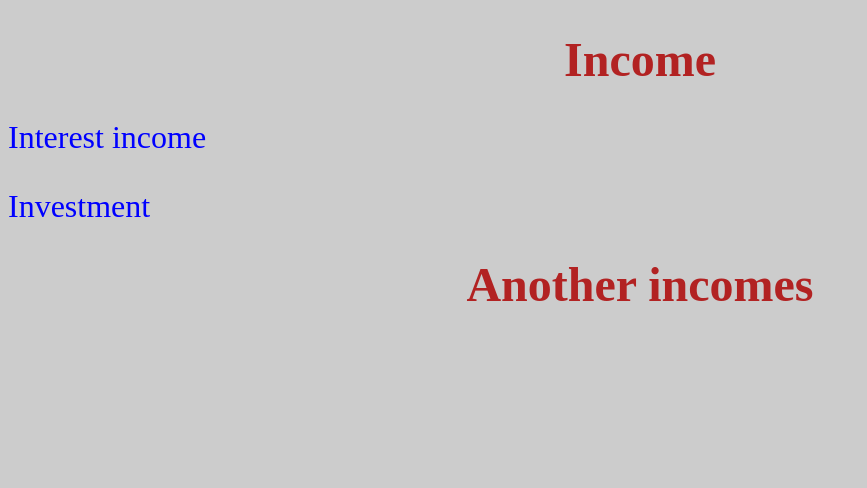
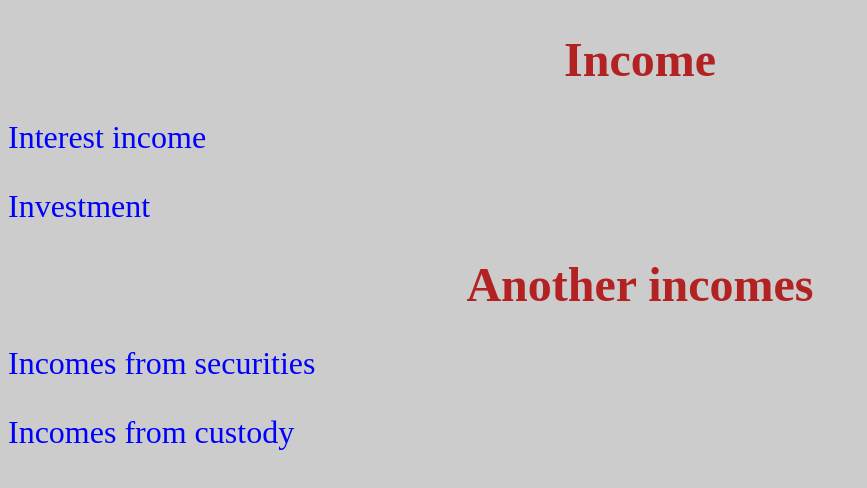
Before and after one commit to AndriiShynkar/Branch, a plain HTML site: page index.html in a window 1280 px wide. Shown: the whole page, without its empty margins (0-867 px from the left). Drawn offline with Linux system fonts and the light colour scheme.

Commit message:
Add paragraphs to <h1> - "Another incomes"

```diff
--- a/index.html
+++ b/index.html
@@ -10,5 +10,7 @@
 <p>Interest income</p>
 <p>Investment</p>
 <h1> Another incomes</h1>
+<p>Incomes from securities</p>
+<p>Incomes from custody</p>
 </body>
 </html>
```
